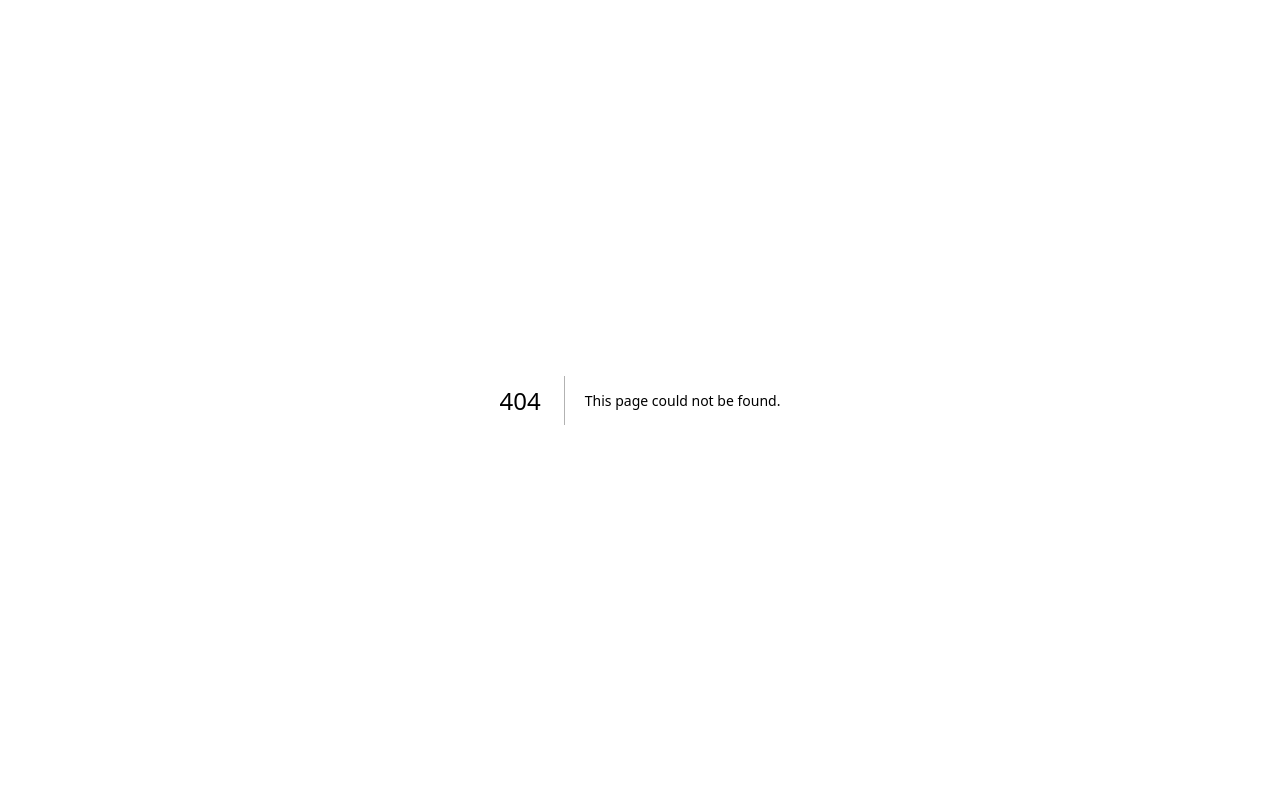
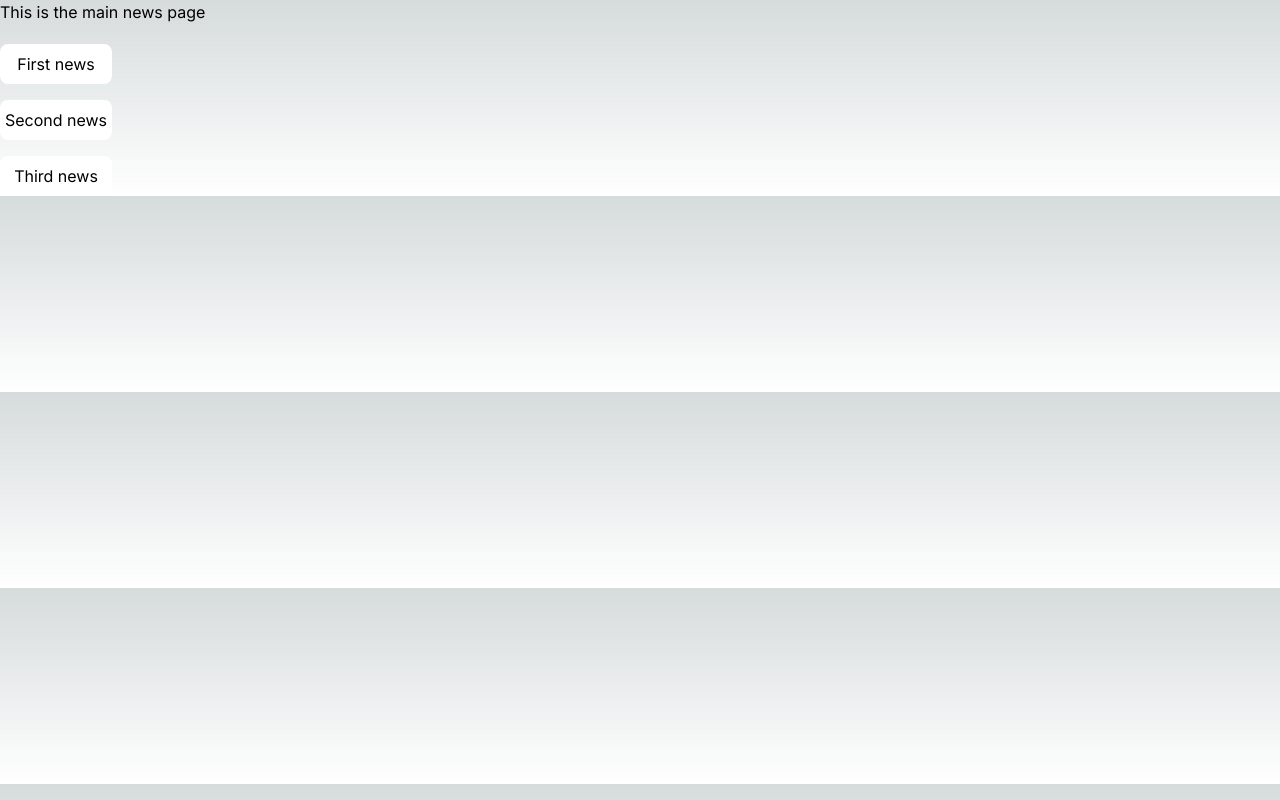
Before and after one commit to ajaypoddar78890/nextlearn, a Next.js app: page /news in a window 1280 px wide. Before the commit this address had no page. Built offline with nearby package versions, Linux system fonts and the light colour scheme.

Commit message:
dayimic routing

```diff
--- /dev/null
+++ b/src/app/blog/[slug]/page.tsx
@@ -0,0 +1,12 @@
+import React from "react";
+
+const page = ({ params }) => {
+  return (
+    <div>
+      <h1>blog post </h1>
+      <p>{params.slug}</p>
+    </div>
+  );
+};
+
+export default page;
--- /dev/null
+++ b/src/app/blog/page.tsx
@@ -0,0 +1,18 @@
+import Link from "next/link";
+import React from "react";
+
+const page = () => {
+  return (
+    <div>
+      <h1>this is the blog page </h1>
+      <Link href="/blog/blog-1" className="bg-blue-400 p-5">
+        blog1
+      </Link>
+      <Link href="/blog/blog-2" className="bg-yellow-400 p-5">
+        blog 2
+      </Link>
+    </div>
+  );
+};
+
+export default page;
--- /dev/null
+++ b/src/app/community/page.tsx
@@ -0,0 +1,11 @@
+import React from "react";
+
+const page = () => {
+  return (
+    <div>
+      <h1>this is page for community </h1>
+    </div>
+  );
+};
+
+export default page;
--- /dev/null
+++ b/src/app/meals/[slug]/page.tsx
@@ -0,0 +1,13 @@
+import React from "react";
+
+const page = () => {
+  return (
+    <div>
+      <h1>this is th dynamic routs for sharing meals </h1>
+
+      <h1>meals = veg thali</h1>
+    </div>
+  );
+};
+
+export default page;
--- /dev/null
+++ b/src/app/meals/page.tsx
@@ -0,0 +1,17 @@
+import Link from "next/link";
+
+import React from "react";
+
+const page = () => {
+  return (
+    <div>
+      <h1>hey this is the meals page right here</h1>
+      <p className="w-24 h-25 rounded-xl bg-red-700 p-5">
+        {" "}
+        <Link href="/meals/newmeal">new meals</Link>
+      </p>
+    </div>
+  );
+};
+
+export default page;
--- /dev/null
+++ b/src/app/news/[id]/page.tsx
@@ -0,0 +1,13 @@
+import React from "react";
+
+const Page = ({ params }) => {
+  const newsid = params.id;
+  return (
+    <div>
+      <h1>This is news content page</h1>
+      <p>NEWS: id = {newsid}</p>
+    </div>
+  );
+};
+
+export default Page;
--- /dev/null
+++ b/src/app/news/page.tsx
@@ -0,0 +1,36 @@
+import Link from "next/link";
+import React from "react";
+
+const Page = () => {
+  return (
+    <div>
+      <h1>This is the main news page</h1>
+
+      <ul className="space-y-4 pt-5">
+        <li>
+          <Link href="/news/firstnews">
+            <p className="w-28 h-10 text-center pt-2 bg-white text-black rounded-lg">
+              First news
+            </p>
+          </Link>
+        </li>
+        <li>
+          <Link href="/news/secondnews">
+            <p className="w-28 h-10 text-center pt-2 bg-white text-black rounded-lg">
+              Second news
+            </p>
+          </Link>
+        </li>
+        <li>
+          <Link href="/news/thirdnews">
+            <p className="w-28 h-10 text-center pt-2 bg-white text-black rounded-lg">
+              Third news
+            </p>
+          </Link>
+        </li>
+      </ul>
+    </div>
+  );
+};
+
+export default Page;
--- a/src/app/page.tsx
+++ b/src/app/page.tsx
@@ -7,7 +7,13 @@ export default function Home() {
       <main className="flex justify-center items-center bg-red-400  h-screen w-full">
         <h1>hey this hello is comming from morestudios team </h1>
         <Link href="/home" className="bg-blue-400 p-5">
-          newpage
+          home
+        </Link>
+        <Link href="/blog" className="bg-yellow-400 p-5">
+          blog
+        </Link>
+        <Link href="/news" className="bg-green-700 p-5">
+          news
         </Link>
       </main>
     </>
```
